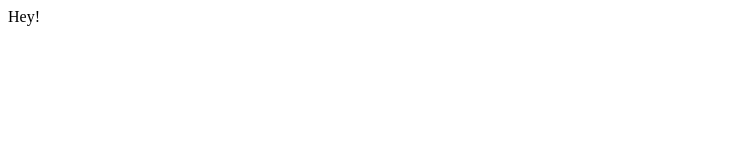
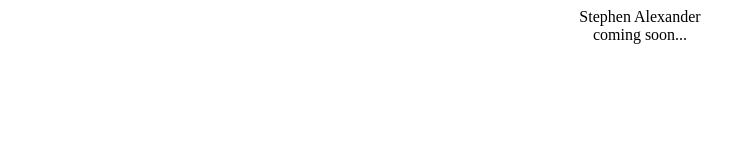
Before and after one commit to stephen-alexander/stephen-alexander.github.io, a plain HTML site: page index.html in a window 1280 px wide. Shown: the whole page, without its empty margins (0-756 px from the left). Drawn offline with Linux system fonts and the light colour scheme.

Commit message:
Update index.html

```diff
--- a/index.html
+++ b/index.html
@@ -1 +1,2 @@
-Hey!
+<center>Stephen Alexander</center>
+<center>coming soon...</center>
```
